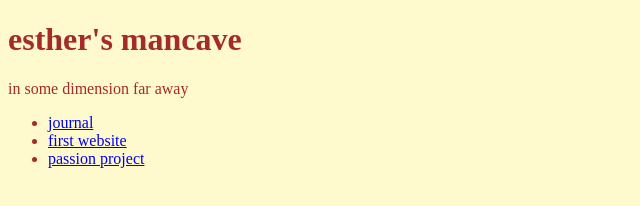
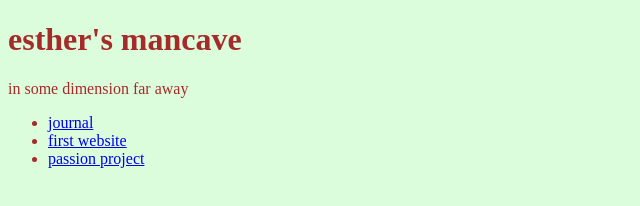
Before and after one commit to jeunny/esther-resther, a plain HTML site: page index.html in a window 1280 px wide. Shown: the whole page, without its empty margins (0-640 px from the left). Drawn offline with Linux system fonts and the light colour scheme.

Commit message:
background-color

```diff
--- a/main.css
+++ b/main.css
@@ -1,4 +1,4 @@
 body {
-    background-color:lemonchiffon;
+    background-color:rgb(220, 253, 220);
     color:brown;
 }
```
